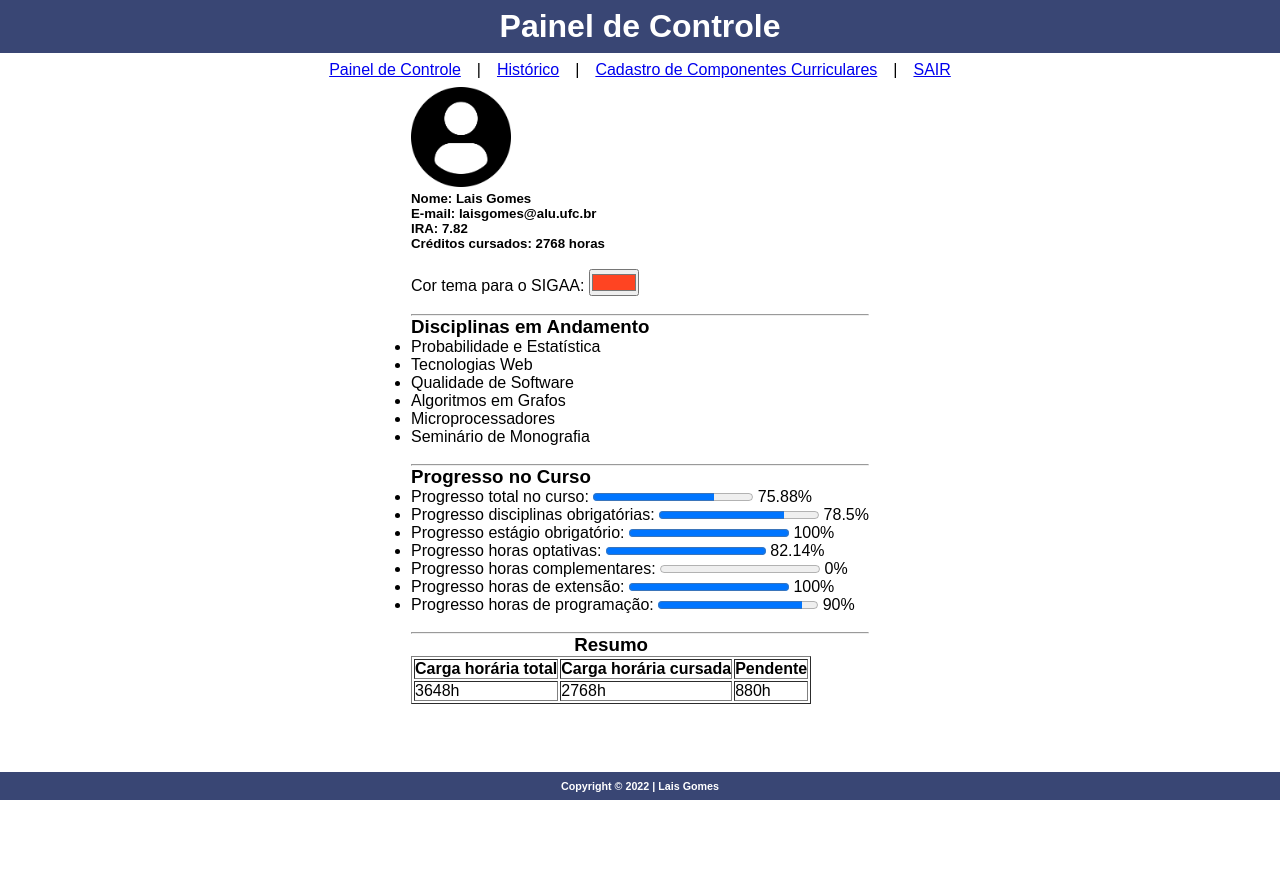
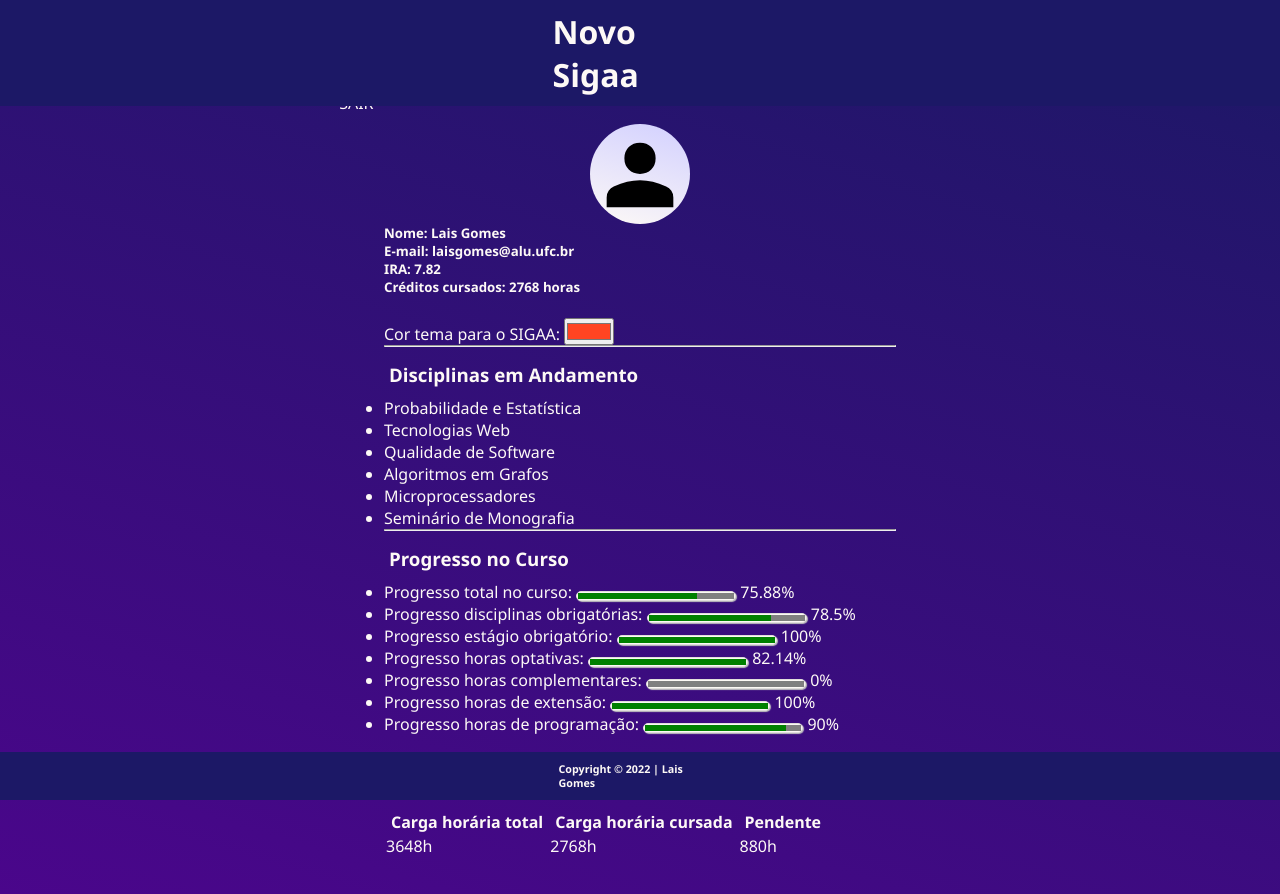
Before and after one commit to LaisFSGomes/NovoSigaa, a plain HTML site: page controlPanel.html in a window 1280 px wide. Before the commit the page ends 800 px from the top, so only its background shows below. Drawn offline with Linux system fonts and the light colour scheme.

Commit message:
chore: adicionando o CSS sem usar flexbox

```diff
--- a/controlPanel.html
+++ b/controlPanel.html
@@ -7,23 +7,27 @@
   <meta http-equiv="X-UA-Compatible" content="IE=edge">
   <meta name="viewport" content="width=device-width, initial-scale=1.0">
   <title>NovoSigaa | Painel de Controle</title>
-  <link rel="stylesheet" href="main.css">
+  <link rel="stylesheet" href="style.css">
 </head>
 
 <body>
   <header>
-    <h1>Painel de Controle</h1>
+    <div class="header">
+      <h1>Novo Sigaa</h1>
+    </div>
   </header>
   <nav>
-    <a href="/controlPanel.html">Painel de Controle </a> |
-    <a href="/historico.html">Histórico</a> |
-    <a href="/cadCompCurricular.html">Cadastro de Componentes Curriculares</a> |
-    <a href="/index.html">SAIR</a>
+    <div id="navbar">
+      <a href="/controlPanel.html">Painel de Controle </a>
+      <a href="/historico.html">Histórico</a>
+      <a href="/cadCompCurricular.html">Cadastro de Componentes Curriculares</a>
+      <a href="/index.html">SAIR</a>
+    </div>
   </nav>
   <main id="main">
     <article>
-      <section>
-        <img src="profile.png" height="100px"/>
+      <section id="personal-informations">
+        <img src="person.svg" height="100px" style="color: white"/>
         <h5>Nome: Lais Gomes</h5>
         <h5>E-mail: laisgomes@alu.ufc.br</h5>
         <h5>IRA: 7.82</h5>
@@ -33,7 +37,6 @@
           <label for="color">Cor tema para o SIGAA:</label>
           <input type="color" id="colorTheme" value="#FF4422" />
         </section>
-        <br>
         <hr />
       </section>
       <section id="disciplinas">
@@ -46,10 +49,9 @@
           <li>Microprocessadores</li>
           <li>Seminário de Monografia</li>
         </ul>
-        <br>
         <hr />
       </section>
-      <section>
+      <section id="progresso">
         <h3>Progresso no Curso</h3>
         <ul>
           <li>
@@ -91,8 +93,8 @@
         <br>
         <hr />
       </section>
-      <section>
-        <table border="1">
+      <section id="resumo">
+        <table >
           <caption>
             <h3>Resumo</h3>
           </caption>
@@ -110,8 +112,10 @@
       </section>
     </article>
   </main>
-  <footer>
-    <h6>Copyright © 2022 | Lais Gomes</h6>
+  <footer id="footer" role="contentinfo">
+    <div class="footer-container">
+      <h6>Copyright © 2022 | Lais Gomes</h6>
+    </div>
   </footer>
 </body>
 
--- a/main.css
+++ /dev/null
@@ -1,51 +0,0 @@
-* {
-  font-family: sans-serif;
-  margin: 0;
-  padding: 0;
-  box-sizing: border-box;
-}
-
-body {
-  display: flex;
-  flex-direction: column;
-  align-items: center;
-  height: 100vh;
-}
-
-header {
-  background: #394674;
-  color: #fff;
-  width: 100%;
-  padding: 0.5rem;
-
-  display: flex;
-  justify-content: center;
-}
-
-nav {
-  width: 100%;
-  padding: 0.5rem;
-
-  display: flex;
-  justify-content: center;
-  gap: 1rem;
-}
-
-form {
-  max-width: 1000px;
-  display: flex;
-  flex-direction: column;
-  padding: 2rem;
-}
-
-footer {
-  background: #394674;
-  color: #fff;
-  width: 100%;
-  padding: 0.5rem;
-
-  position: absolute;
-  display: flex;
-  justify-content: center;
-  bottom: 0;
-}
--- /dev/null
+++ b/style.css
@@ -0,0 +1,167 @@
+* {
+  font-family: 'Segoe UI', Tahoma, Geneva, Verdana, sans-serif;
+  margin: 0px;
+  padding: 0px;
+}
+
+body {
+  background: linear-gradient(197deg, rgba(28,24,102,1) 0%, rgba(74,6,139,1) 100%);
+}
+header{
+  position: fixed;
+  top: 0;
+  width: 100%;
+  margin: 0px;
+  padding: 0px;
+  background: rgb(28,24,102);
+}
+.header{
+  max-width: 175px;
+  margin-left: auto;
+  margin-right: auto;
+  padding: 10px 0;
+}
+.header h1 {
+  color: #fdf9f6;
+}
+[id="navbar"] {
+  display: block;
+  width: 50%;
+  margin-left: auto;
+  margin-right: auto;
+  padding-top: 70px;
+}
+
+[id="navbar"] a {
+  text-decoration: none;
+  color: #fdf9f6;
+  margin: 0 3%;
+}
+
+main {
+  height: calc(100% - 95px);
+}
+.formulario {
+  max-width: 50vh;
+  margin: 25vh auto;
+  padding: 10%;
+  background: rgb(28,24,102);
+  border-radius: 3%;
+}
+.formulario form label{
+  color: #fdf9f6;
+  font-weight: 600;
+  letter-spacing: 0.05em;
+}
+.formulario form input{
+  display: inline;
+  width: 100%;
+  margin: 5px 0;
+  border: none;
+  border-bottom: 1px solid#fdf9f6;
+  background-color: transparent;
+  color: #c2c2c2;
+}
+.formulario form button {
+  background-color: #fdf9f6;
+  color: rgb(28,24,102);
+  padding: 5px 1em;
+  border-radius: 10px;
+  display: block;
+  width: 10em;
+  margin-left: auto;
+  margin-right: auto;
+}
+#personal-informations {
+  display: block;
+  width: 40%;
+  margin-left: auto;
+  margin-right: auto;
+  color: #fdf9f6;
+}
+
+#personal-informations img{
+  background: linear-gradient(197deg, rgba(210,208,255,1) 0%, rgba(253,249,246,1) 100%);
+  border-radius: 50%;
+  display: block;
+  margin-top: 10px;
+  margin-left: auto;
+  margin-right: auto;
+}
+
+#disciplinas {
+  display: block;
+  width: 40%;
+  margin-left: auto;
+  margin-right: auto;
+  color: #fdf9f6;
+}
+
+#progresso {
+  display: block;
+  width: 40%;
+  margin-left: auto;
+  margin-right: auto;
+  color: #fdf9f6;
+}
+#progresso progress{
+  background-color: #fdf9f6;
+  border: 1px solid #e0dedb ;
+  border-radius: 5px;
+  box-shadow: 1px 1px 1px #C0C0C0;
+  padding: 1px;
+  width: 20vh;
+  height: 10px;
+}
+
+#resumo {
+  display: block;
+  width: 40%;
+  margin-left: auto;
+  margin-right: auto;
+  color: #fdf9f6;
+  margin-bottom: 35px;
+}
+
+#resumo th {
+  padding: 0px 5px;
+}
+h3 {
+  margin: 15px 5px 10px 5px;
+}
+
+#historico {
+  display: block;
+  width: 50%;
+  margin-left: auto;
+  margin-right: auto;
+  color: #fdf9f6;
+  margin-bottom: 35px;
+}
+
+#historico tr th {
+  font-weight: 500;
+  color: #f7f7f7;
+  padding: 3px 10px;
+}
+#historico thead th {
+  font-weight: 700;
+  color: #f7f7f7;
+  padding: 5px 10px;
+}
+
+#footer {
+  display: block;
+  position: fixed;
+  bottom: 0;
+  width: 100%;
+  background-color: rgba(28,24,102,1);
+  padding: 10px 0;
+}
+
+#footer .footer-container{
+  width: 163px;
+  margin-left: auto;
+  margin-right: auto;
+  color: #fdf9f6;
+}
```
Also changed, not shown: cadCompCurricular.html (+41 -15 lines), historico.html (+15 -9 lines), index.html (+8 -2 lines), person.svg (added).
